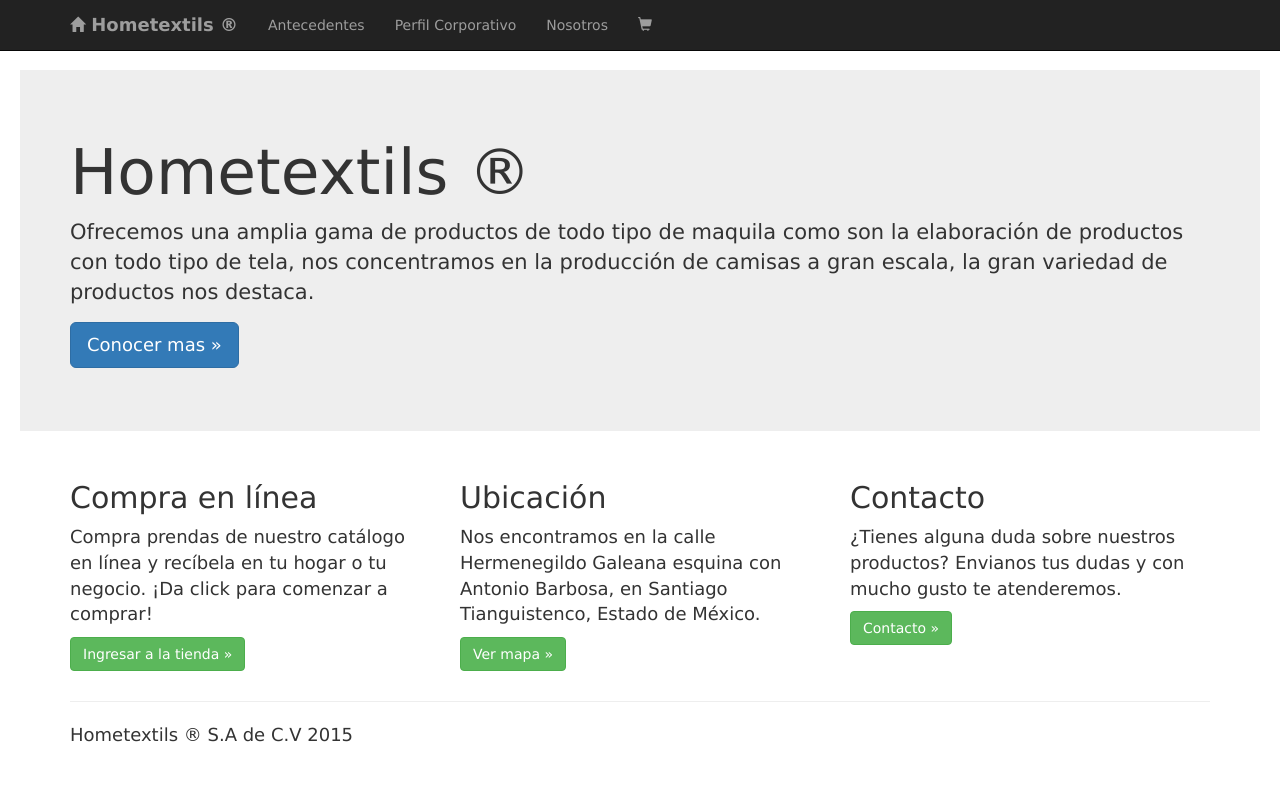
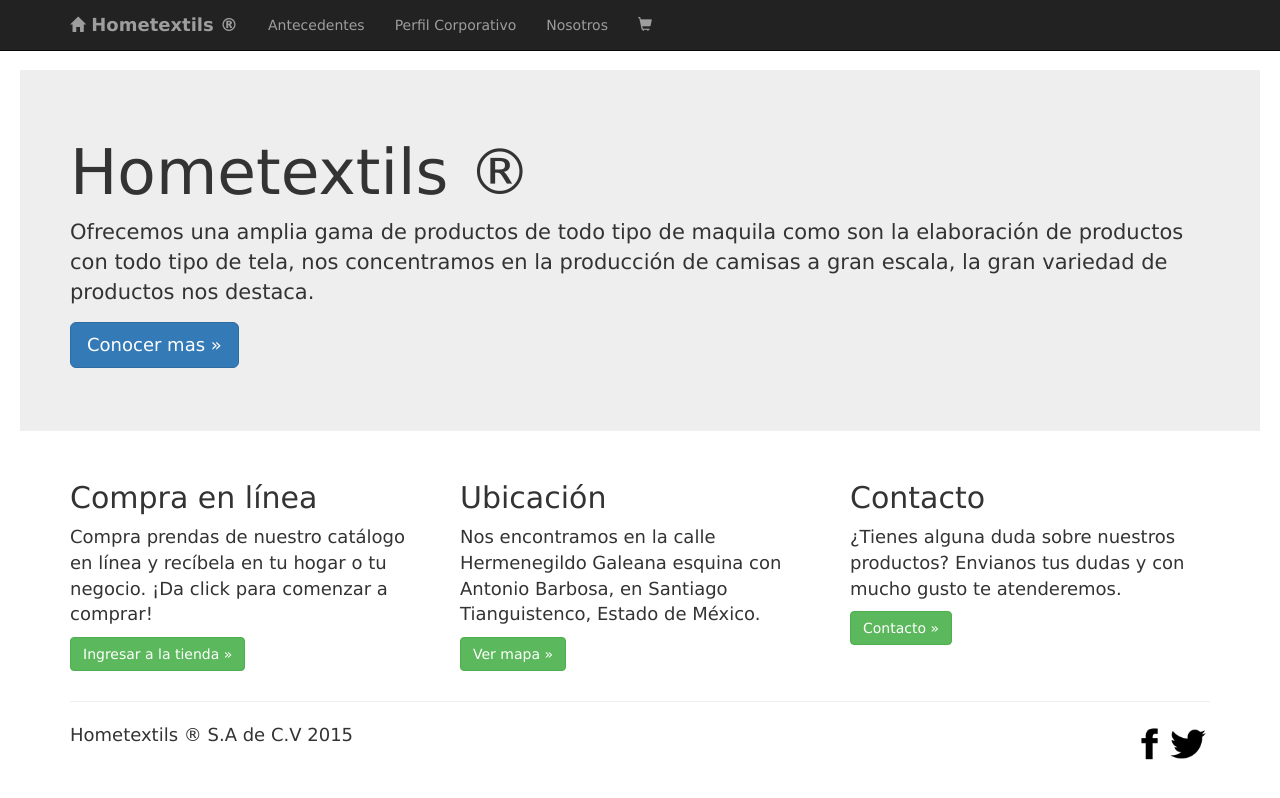
Before and after one commit to MoisesRiv/hometextils, a plain HTML site: page index.html in a window 1280 px wide. Drawn offline with Linux system fonts and the light colour scheme.

Commit message:
social links

```diff
--- a/index.html
+++ b/index.html
@@ -35,10 +35,14 @@
             </div>
             <div id="navbar" class="collapse navbar-collapse">
                 <ul class="nav navbar-nav">
-                    <li><a href="antecedentes.html">Antecedentes</a></li>
-                    <li><a href="perfil.html">Perfil Corporativo</a></li>
-                    <li><a href="valores.html">Nosotros</a></li>
-                    <li><a href="tienda.html"><span class="glyphicon glyphicon-shopping-cart" aria-hidden="true"></span></a></li>
+                    <li><a href="antecedentes.html">Antecedentes</a>
+                    </li>
+                    <li><a href="perfil.html">Perfil Corporativo</a>
+                    </li>
+                    <li><a href="valores.html">Nosotros</a>
+                    </li>
+                    <li><a href="tienda.html"><span class="glyphicon glyphicon-shopping-cart" aria-hidden="true"></span></a>
+                    </li>
                 </ul>
             </div>
 
@@ -82,6 +86,8 @@
         <hr>
 
         <footer>
+            <a href="https://twitter.com/"><img style="float:right" src="img/TWITTER-ICON.png" width="44px" alt=""></a>
+            <a href="https://www.facebook.com/profile.php?id=100009912152929&__mref=message"><img style="float:right" src="img/facebook.png" width="44px" alt=""></a>
             <p>Hometextils &reg; S.A de C.V 2015</p>
         </footer>
     </div>
```
Also changed, not shown: antecedentes.html (+2 -0 lines), contacto.html (+2 -0 lines), perfil.html (+2 -0 lines), tienda.html (+2 -0 lines), ubicacion.html (+2 -0 lines), valores.html (+2 -0 lines), img/TWITTER-ICON.png (added), img/facebook.png (added).
